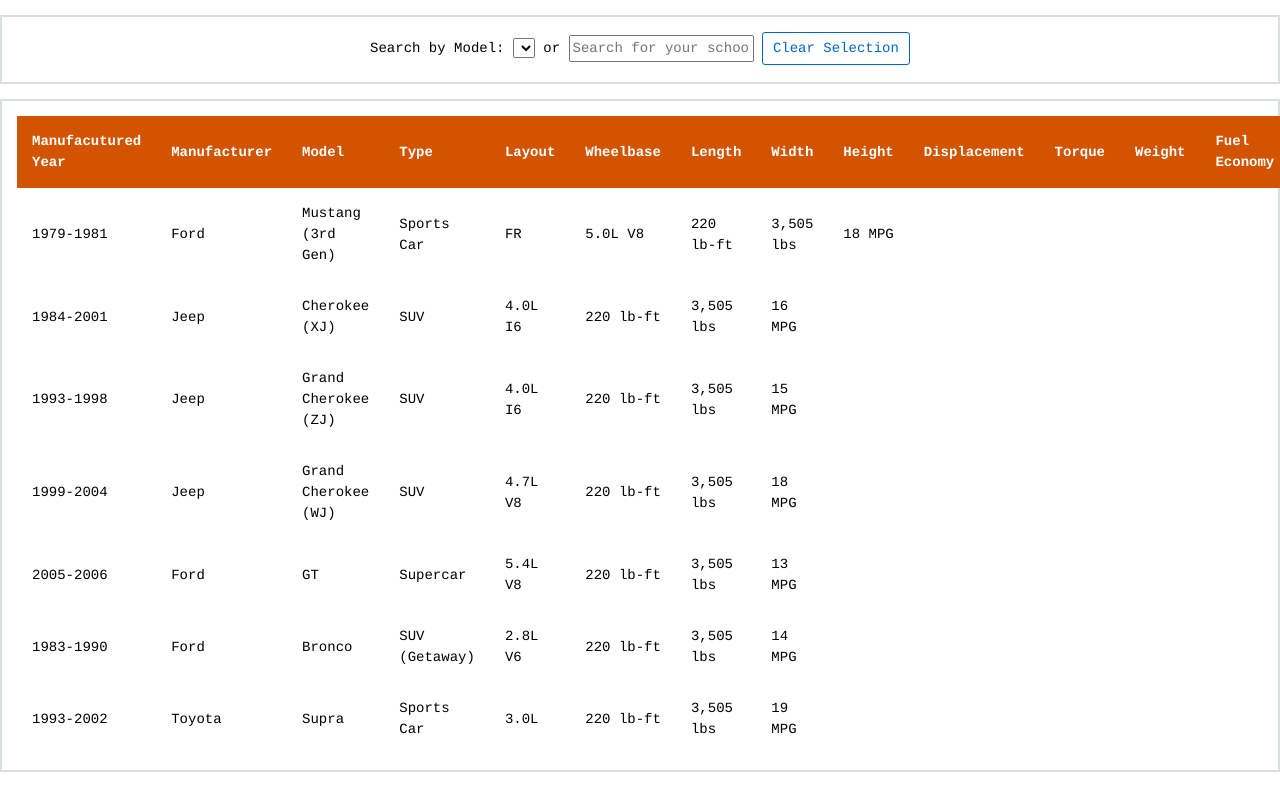
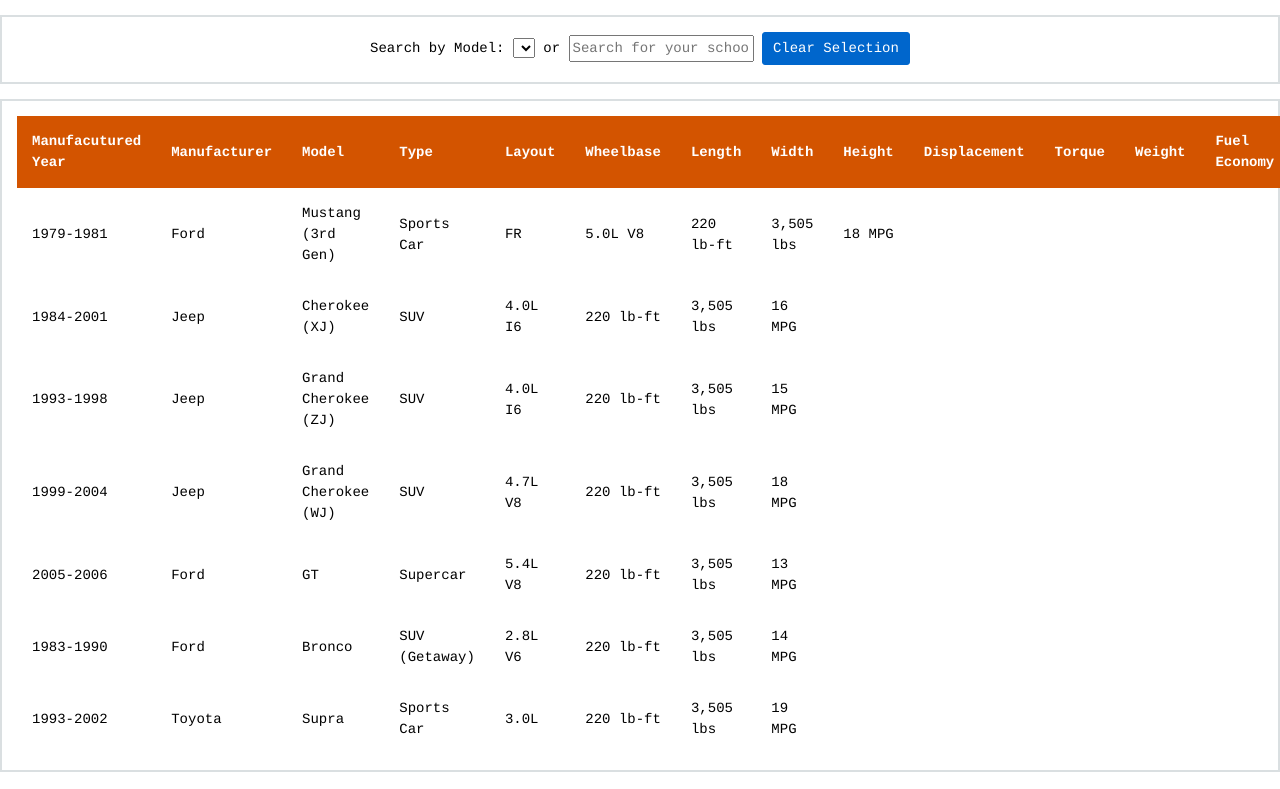
Before and after one commit to stewilondanga/car-shop, a plain HTML site: page index.html in a window 1280 px wide. In both pictures the pointer is over the button "Clear Selection". Shown: the top 789 px of the page. Drawn offline with nearby package versions, Linux system fonts and the light colour scheme.

Commit message:
add index.html

```diff
--- a/css/styles.css
+++ b/css/styles.css
@@ -59,6 +59,11 @@ td {
   text-decoration: none;
   -webkit-transition-duration: 0.4s;
   transition-duration: 0.4s;
+}
+
+.btn-clear:hover {
+  background-color: #0066cc;
+  color: #ffffff;
 }
 
 
```
